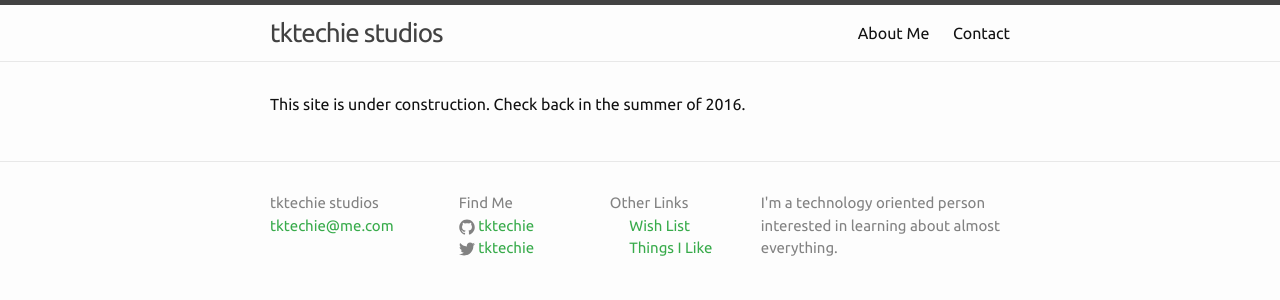
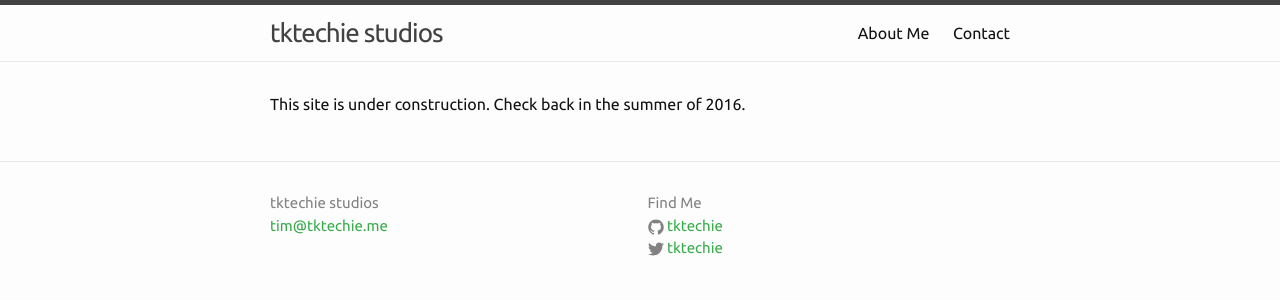
Before and after one commit to tktechie/tktechie.github.com, a Jekyll site: the page built from index.html, in a window 1280 px wide. Shown: the top 300 px of the page. Built offline with Jekyll 4.4.1, drawn with Linux system fonts in a browser that asks for light colours.

Commit message:
removes "other links" and site description from site footer.

```diff
--- a/_data/settings.yml
+++ b/_data/settings.yml
@@ -1,6 +1,6 @@
 # Site settings
 title: tktechie studios
-email: <SCRIPT TYPE="text/javascript"> emailE=('tktechie'); emailE=(emailE + '@'); emailE=(emailE + 'me.com'); document.write('<a href="mailto:' + emailE + '">'+ emailE + '</a>') </SCRIPT>
+email: <SCRIPT TYPE="text/javascript"> emailE=('tim'); emailE=(emailE + '@'); emailE=(emailE + 'tktechie.me'); document.write('<a href="mailto:' + emailE + '">'+ emailE + '</a>') </SCRIPT>
 description: > # this means to ignore newlines until "baseurl:"
   I'm a technology oriented person interested in learning about almost everything.
 baseurl: "" # the subpath of your site, e.g. /blog/
--- a/_includes/footer.html
+++ b/_includes/footer.html
@@ -46,31 +46,6 @@
         </ul>
       </div>
 
-      <div class="footer-col  footer-col-3">
-        <ul class="list-other-links">
-          <li>
-            Other Links
-          </li>
-          <li>
-            <a href="/wishes/">
-              <span class="icon" ><img src="" height="16px" width="16px"></span>
-              <span class="username">Wish List</span>
-            </a>
-          </li>
-          <li>
-            <a href="/likeableThings/">
-              <span class="icon" ><img src="" height="16px" width="16px"></span>
-              <span class="username">Things I Like</span>
-            </a>
-          </li>
-        </ul>
-      </div>
-
-      <div class="footer-col  footer-col-4">
-        <p class="text">{{ site.data.settings.description }}</p>
-      </div>
-    </div>
-
   </div>
 
 </footer>
--- a/_sass/_layout.sass
+++ b/_sass/_layout.sass
@@ -89,20 +89,20 @@
   padding-left: $spacing-unit / 2
 
 .footer-col-1
-  width: -webkit-calc(25% - (#{$spacing-unit} / 2))
-  width: calc(25% - (#{$spacing-unit} / 2))
+  width: -webkit-calc(50% - (#{$spacing-unit} / 2))
+  width: calc(50% - (#{$spacing-unit} / 2))
 
 .footer-col-2
-  width: -webkit-calc(20% - (#{$spacing-unit} / 2))
-  width: calc(20% - (#{$spacing-unit} / 2))
+  width: -webkit-calc(50% - (#{$spacing-unit} / 2))
+  width: calc(50% - (#{$spacing-unit} / 2))
 
-.footer-col-3
-  width: -webkit-calc(20% - (#{$spacing-unit} / 2))
-  width: calc(20% - (#{$spacing-unit} / 2))
+// .footer-col-3
+//   width: -webkit-calc(20% - (#{$spacing-unit} / 2))
+//   width: calc(20% - (#{$spacing-unit} / 2))
 
-.footer-col-4
-  width: -webkit-calc(35% - (#{$spacing-unit} / 2))
-  width: calc(35% - (#{$spacing-unit} / 2))
+// .footer-col-4
+//   width: -webkit-calc(35% - (#{$spacing-unit} / 2))
+//   width: calc(35% - (#{$spacing-unit} / 2))
 
 +media-query($on-laptop)
   .footer-col-1,
@@ -110,9 +110,9 @@
   .footer-col-3
     width: -webkit-calc(50% - (#{$spacing-unit} / 2))
     width: calc(50% - (#{$spacing-unit} / 2))
-  .footer-col-4
-    width: -webkit-calc(100% - (#{$spacing-unit} / 2))
-    width: calc(100% - (#{$spacing-unit} / 2))
+  // .footer-col-4
+  //   width: -webkit-calc(100% - (#{$spacing-unit} / 2))
+  //   width: calc(100% - (#{$spacing-unit} / 2))
 
 
 +media-query($on-palm)
```
